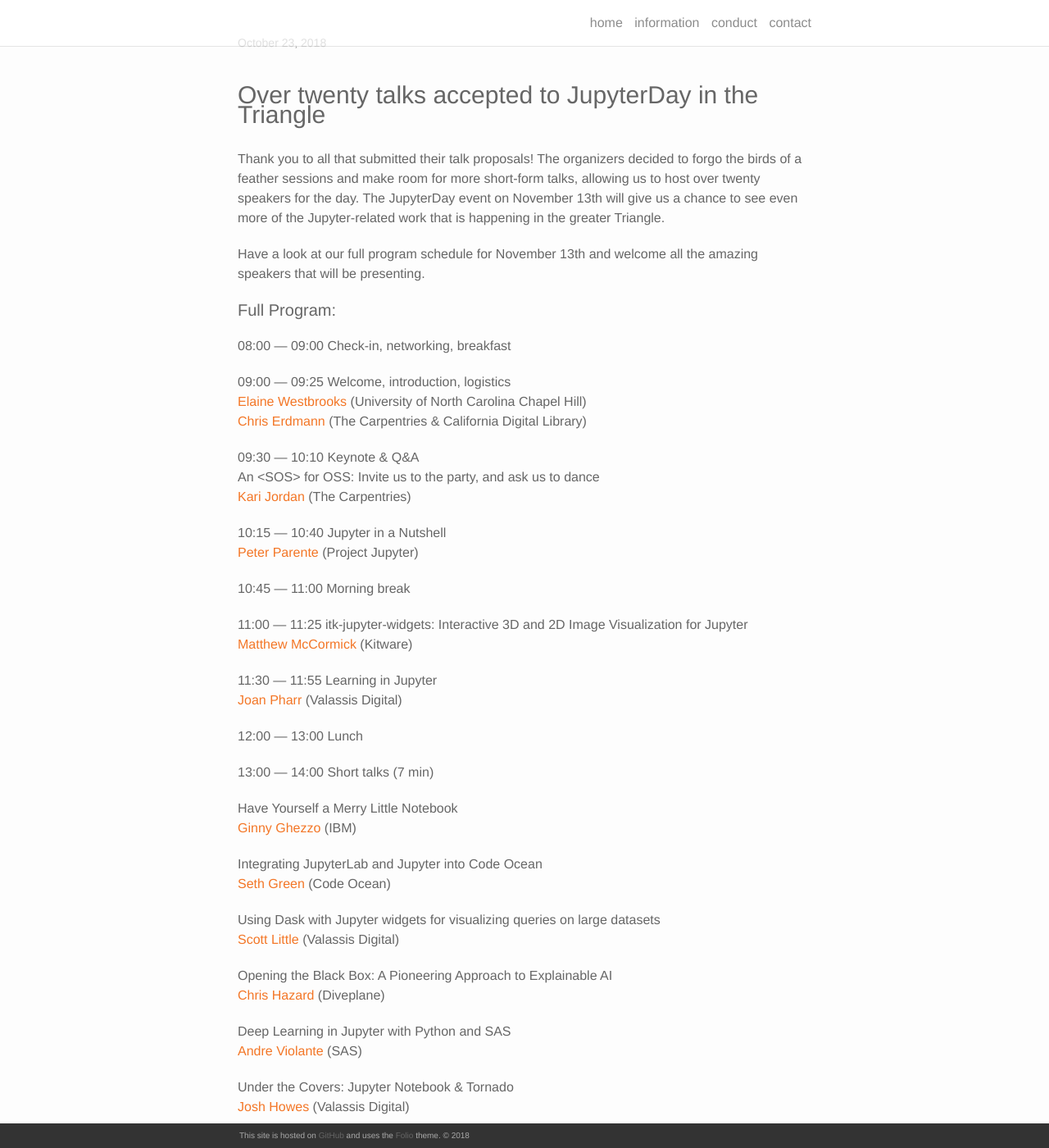
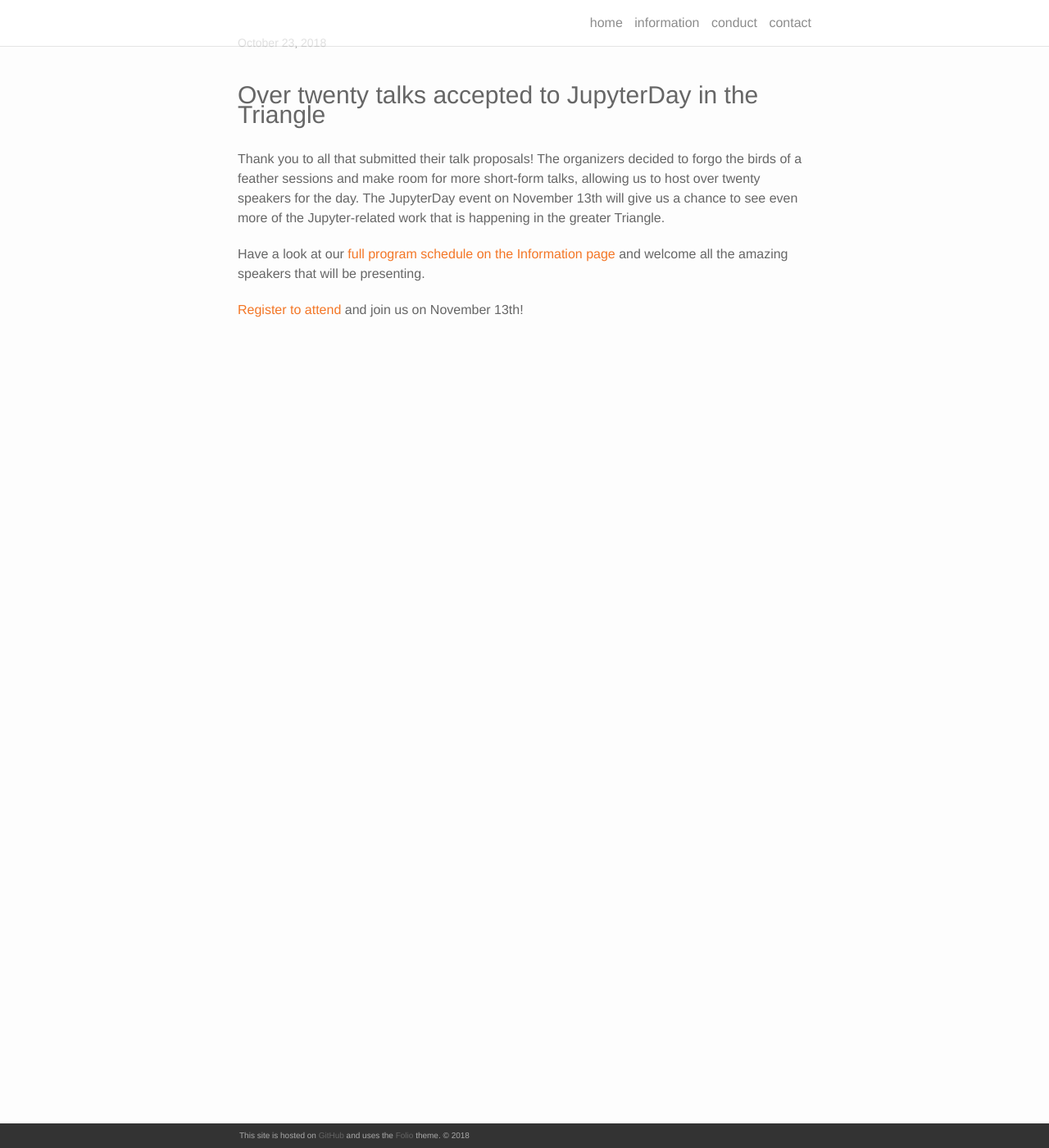
Before and after one commit to bogoli/-folio, a Jekyll site: the page built from _posts/2018-10-23-announcing-full-program.md, in a window 1280 px wide and 1400 px high, scrolled down 270 px. Shown: the whole window at 82% size. Built offline with Jekyll 4.4.1, drawn with Linux system fonts in a browser that asks for light colours; nearby versions of some CDN libraries; some of the changed text lies outside the part shown.

Commit message:
Include only one copy of the schedule

```diff
--- a/_posts/2018-10-23-announcing-full-program.md
+++ b/_posts/2018-10-23-announcing-full-program.md
@@ -9,93 +9,6 @@ description: JupyterDay in the Triangle features over twenty talks that will int
 
 Thank you to all that submitted their talk proposals! The organizers decided to forgo the birds of a feather sessions and  make room for more short-form talks, allowing us to host over twenty speakers for the day. The JupyterDay event on November 13th will give us a chance to see even more of the Jupyter-related work that is happening in the greater Triangle.
 
-Have a look at our full program schedule for November 13th and welcome all the amazing speakers that will be presenting.
-
-
-#### Full Program:
-
-08:00 — 09:00	 Check-in, networking, breakfast
-
-09:00 — 09:25	 Welcome, introduction, logistics
-[Elaine Westbrooks](https://twitter.com/UNC_Librarian) (University of North Carolina Chapel Hill)
-[Chris Erdmann](https://twitter.com/libcce) (The Carpentries & California Digital Library)
-
-09:30 — 10:10	 Keynote & Q&A
-An &lt;SOS&gt; for OSS: Invite us to the party, and ask us to dance
-[Kari Jordan](https://twitter.com/drkariljordan) (The Carpentries)
-
-10:15 — 10:40	 Jupyter in a Nutshell
-[Peter Parente](https://twitter.com/parente) (Project Jupyter)
-
-10:45 — 11:00	 Morning break
-
-11:00 — 11:25	 itk-jupyter-widgets: Interactive 3D and 2D Image Visualization for Jupyter
-[Matthew McCormick](https://twitter.com/thewtex) (Kitware)
-
-11:30 — 11:55	 Learning in Jupyter
-[Joan Pharr](https://www.linkedin.com/in/joan-pharr/) (Valassis Digital)
-
-12:00 — 13:00	 Lunch
-
-13:00 — 14:00  Short talks (7 min)
-
-Have Yourself a Merry Little Notebook
-[Ginny Ghezzo](https://twitter.com/ginnyghezzo) (IBM)
-
-Integrating JupyterLab and Jupyter into Code Ocean
-[Seth Green](https://www.linkedin.com/in/setgree/) (Code Ocean)
-
-Using Dask with Jupyter widgets for visualizing queries on large datasets
-[Scott Little](https://github.com/scottlittle) (Valassis Digital)
-
-Opening the Black Box: A Pioneering Approach to Explainable AI
-[Chris Hazard](https://www.linkedin.com/in/chrishazard/) (Diveplane)
-
-Deep Learning in Jupyter with Python and SAS
-[Andre Violante](https://github.com/aviolante) (SAS)
-
-Under the Covers: Jupyter Notebook & Tornado
-[Josh Howes](https://github.com/josh-howes) (Valassis Digital)
-
-14:00 — 14:15	 Afternoon break
-
-14:15 — 14:40	 Best Of: 6 years of Notebooks
-[Francois Dion](https://twitter.com/f_dion) (Dion Research LLC)
-
-14:45 — 15:10	 I Like Notebooks: A Response
-[Tim Hopper](https://twitter.com/tdhopper) (Cylance, Inc)
-
-15:15 — 15:30  Late afternoon break
-
-15:30 — 17:00  Short talks (7 min)
-
-Just a little bit of PixieDust
-[Zeydy Ortiz](https://twitter.com/DrZeydy) (Data Crunch Lab)
-
-The Confirmable Reproducible Research (CoRe2) Environment Linking Tools to Promote Computational Reproducibility
-[Johnathan Crabtree](https://twitter.com/jonc1438) and [Thu-Mai Christian](https://twitter.com/tl_christian) (Odum Institute)
-
-Sprinting in Jupyter Through R Track Results
-[Rick Pack](https://twitter.com/rick_pack2) (LabCorp)
-
-Lifecycle of an Operations Prototype Notebook
-[Justin Smith](https://www.linkedin.com/in/smithjustinj/) (Valassis Digital)
-
-Metadata Mission to Jupyter
-[Chris Erdmann](https://twitter.com/libcce) (The Carpentries & California Digital Library)
-
-Stacking audience models in a notebook
-[Alice Broadhead](https://twitter.com/alicebroadhead) (Valassis Digital)
-
-Stop editing cells! Build a User-Interface for your Notebook
-[Greg Frazier](https://www.linkedin.com/in/gnfrazier/) (Performance Bicycle)
-
-Kernda: Enabling conda in the notebook
-[Eric Dill](https://twitter.com/chemisist) (Anaconda)
-
-Using Jupyter to generate a data enrichment workflow in response to Hurricane Florence
-[Ryan Cooper](https://twitter.com/maptastik) (City of Raleigh Parks, Recreation and Cultural Resources)
-
-17:00 — 17:10  Closing remarks
+Have a look at our [full program schedule on the Information page](/TriangleJupyter/information/) and welcome all the amazing speakers that will be presenting.
 
 [Register to attend](https://www.eventbrite.com/e/jupyterday-in-the-triangle-tickets-48813059174) and join us on November 13th!
```
